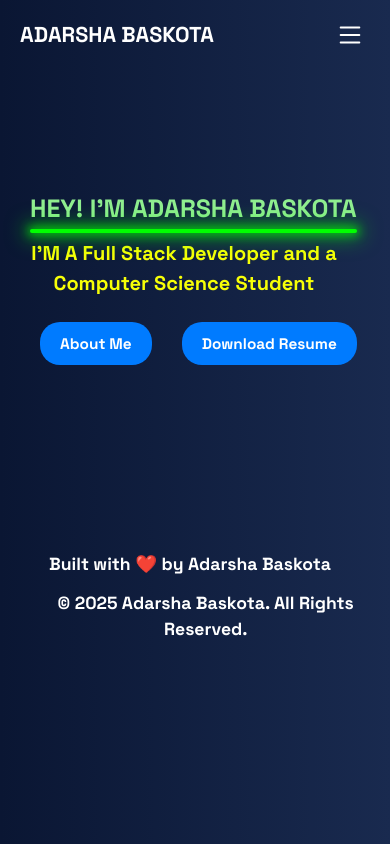
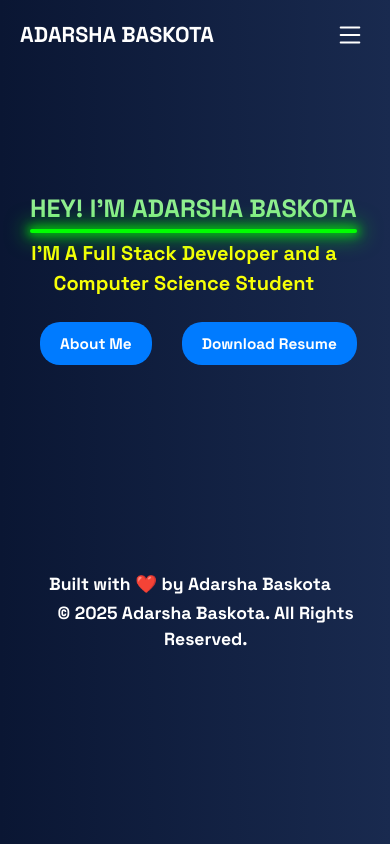
Before and after one commit to baskota-adarsha/Portfolio_web, a React (Vite) app in the folder client/: page / in a window 390 px wide. Built offline with nearby package versions, Linux system fonts and the light colour scheme.

Commit message:
make changes to the footer it was at little bit at top

```diff
--- a/client/src/App.css
+++ b/client/src/App.css
@@ -230,7 +230,7 @@ body {
   }
   .last_1 {
     margin-left: -190px;
-    margin-top: 30px !important;
+    margin-top: 40px !important;
   }
   .last_2 {
     margin-left: -200px;
```
